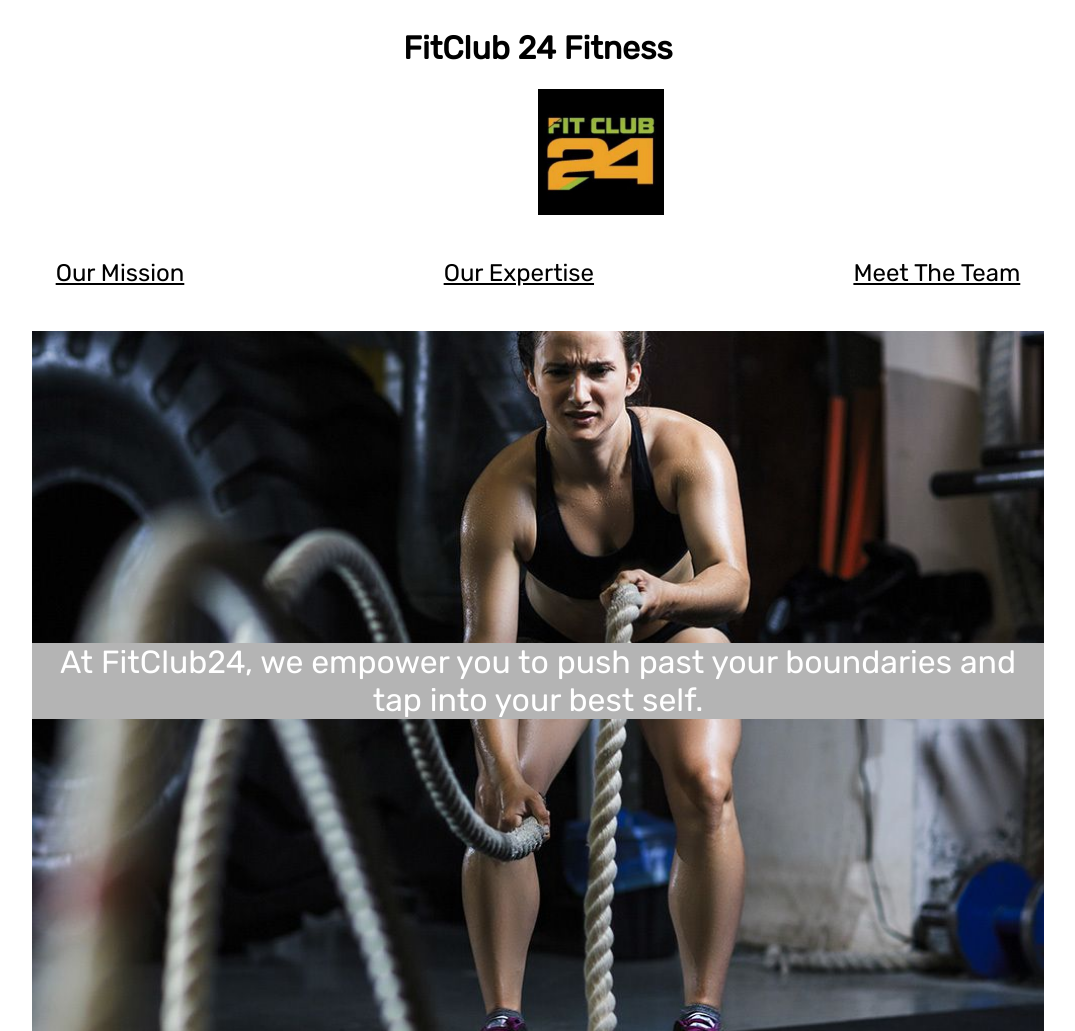
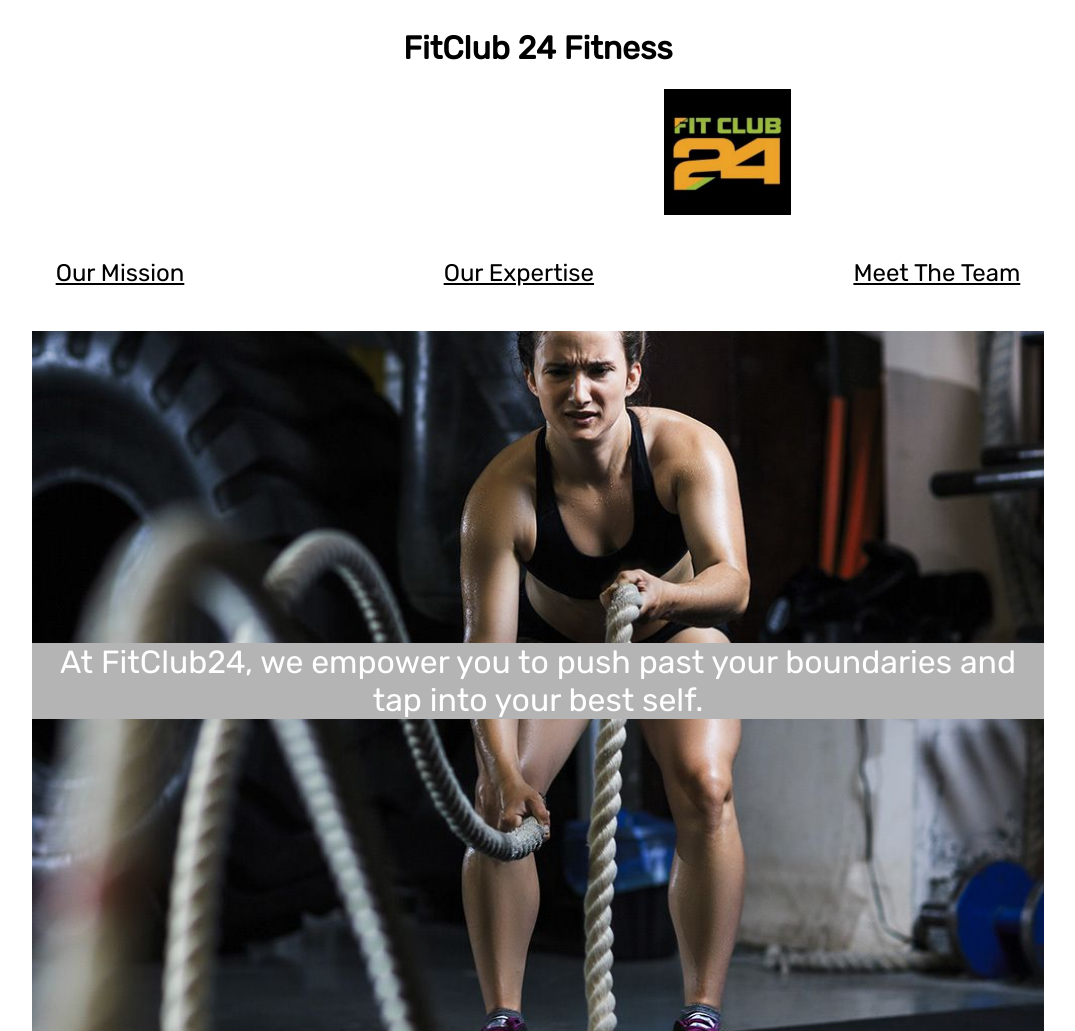
Before and after one commit to keshiacor/company-home, a plain HTML site: page index.html in a window 1280 px wide. Shown: the top 1031 px of the page, without its empty margins (102-1177 px from the left). Drawn offline with Linux system fonts and the light colour scheme; a web font is replaced by a local one.

Commit message:
Update styles.css

```diff
--- a/styles.css
+++ b/styles.css
@@ -14,7 +14,7 @@ header {
   width:10%;
   height:10%;
   display:inline-block;
-  margin: 0 50%;
+  margin: 0 60%;
 }
 .navbar {
   display:flex;
```
